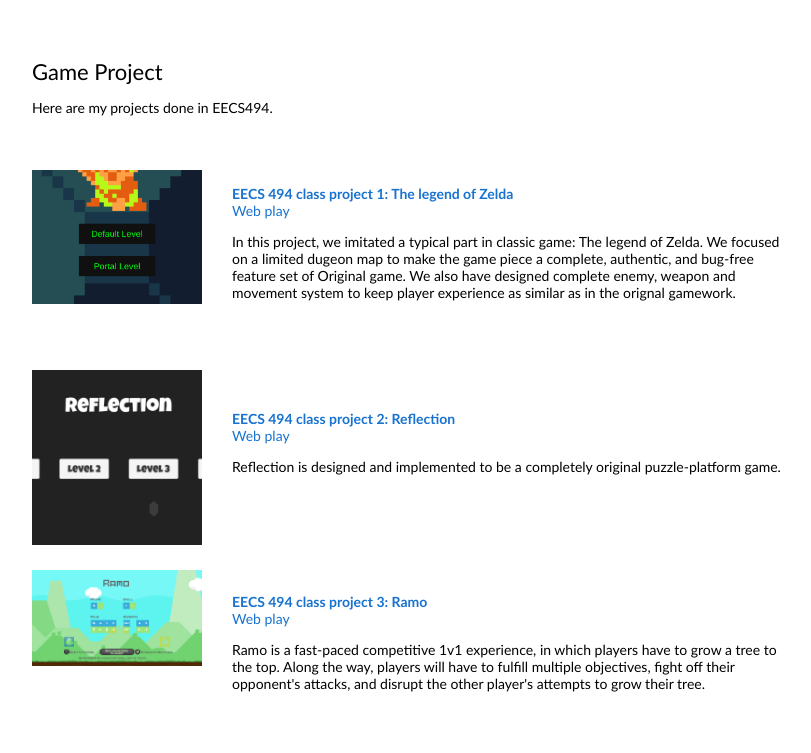
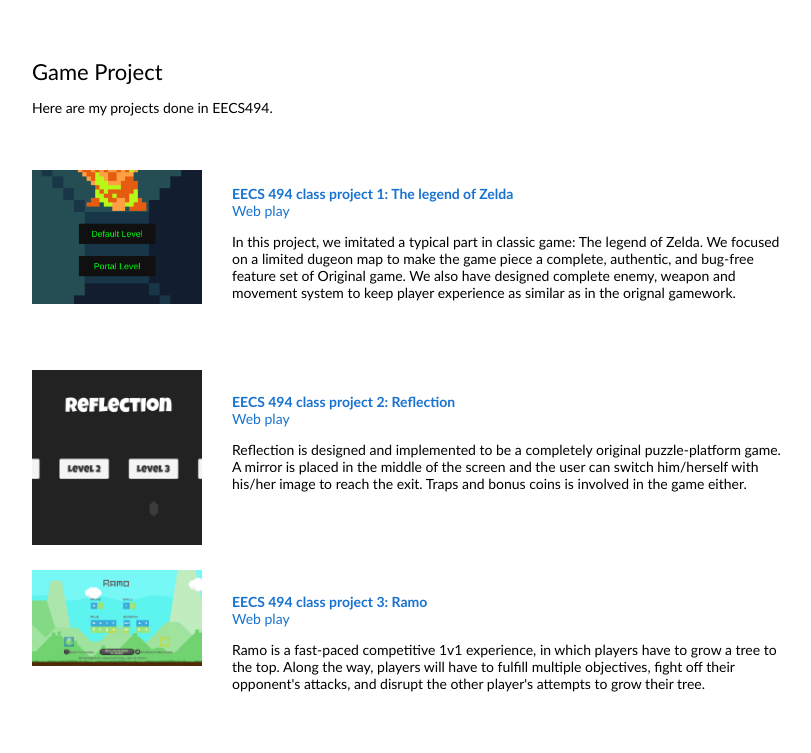
Before and after one commit to YueZhang1027/yuezhang1027.github.io, a plain HTML site: page index.html in a window 1280 px wide. Shown: the part 879-1632 px from the top of the page, without its empty margins (228-1039 px from the left). Drawn offline with Linux system fonts and the light colour scheme.

Commit message:
add P2 description

```diff
--- a/index.html
+++ b/index.html
@@ -185,7 +185,7 @@
               <a href="http://www-personal.umich.edu/~zhngyue/494-p2/WebBuild/">Web play</a>
               <br>
               <p>Reflection is designed and implemented to be a completely original puzzle-platform
-                 game. </p>
+                 game. A mirror is placed in the middle of the screen and the user can switch him/herself with his/her image to reach the exit. Traps and bonus coins is involved in the game either.</p>
             </td>
           </tr>
         </table>
```
